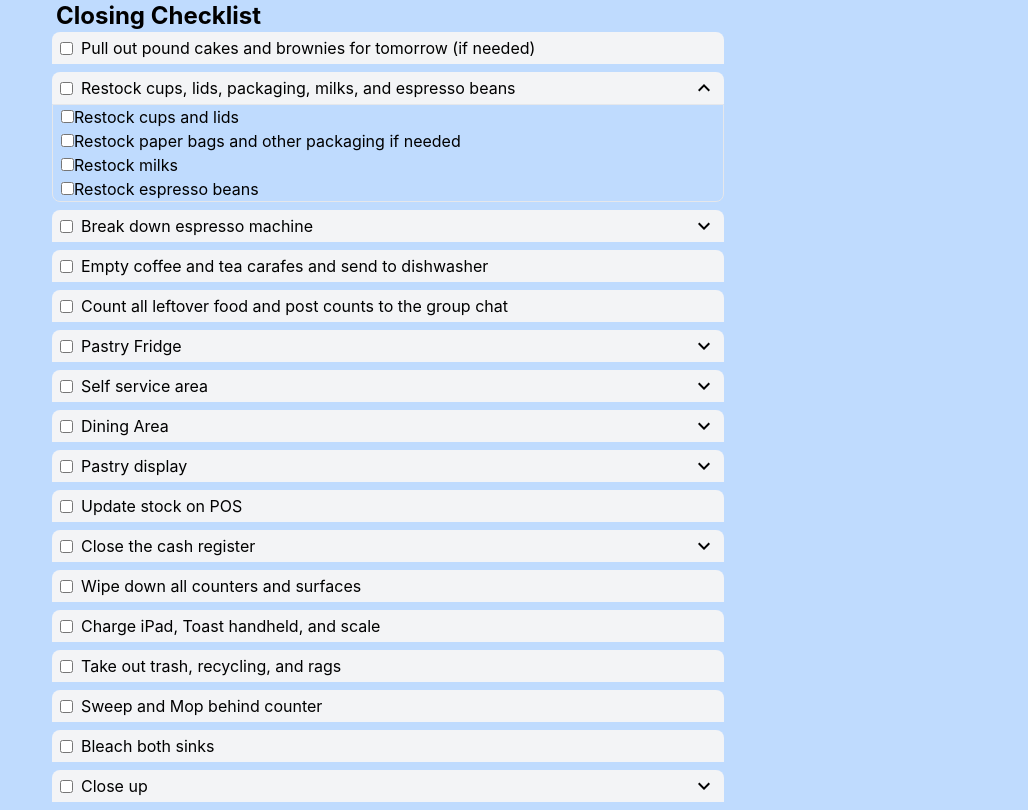
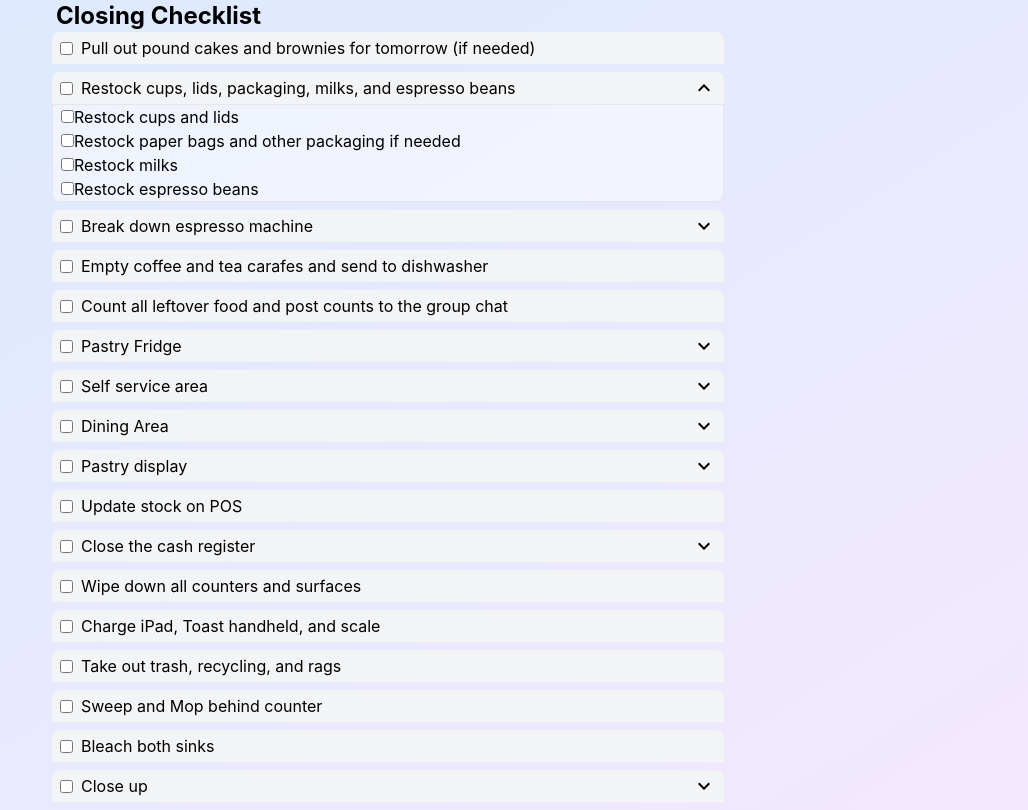
Before and after one commit to habenz/ls-checklist, a React (Create React App) app: page / in a window 1280 px wide. Both pictures are taken after a click on the button 956 px from the left and 88 px from the top of the page. Shown: the whole page, without its empty margins (252-1280 px from the left). Built offline with nearby package versions, Linux system fonts and the light colour scheme.

Commit message:
Add a nice background gradient

```diff
--- a/src/App.js
+++ b/src/App.js
@@ -6,7 +6,10 @@ const closingChecklist = initializeChecklist(tasks.Closing);
 
 function App() {
   return (
-    <div className="flex flex-col items-center bg-blue-200 w-screen">
+    <div
+      className="flex flex-col items-center
+                bg-gradient-to-br from-blue-100 to-purple-100 w-screen"
+    >
       <h1 className="max-w-2xl w-4/5 px-1 text-xl sm:text-2xl font-bold">
         Closing Checklist
       </h1>
--- a/src/SubtaskList.js
+++ b/src/SubtaskList.js
@@ -1,6 +1,10 @@
 function SubtaskList({ subtasks, toggleCompletion, taskComplete }) {
   return (
-    <ul className="list-none ps-2 border-solid border rounded-b-lg border-gray-200">
+    <ul
+      className="list-none ps-2
+                border rounded-b-lg border-gray-200
+                bg-white bg-opacity-50"
+    >
       {subtasks.map((st) => (
         <li key={st.id}>
           <input
```
